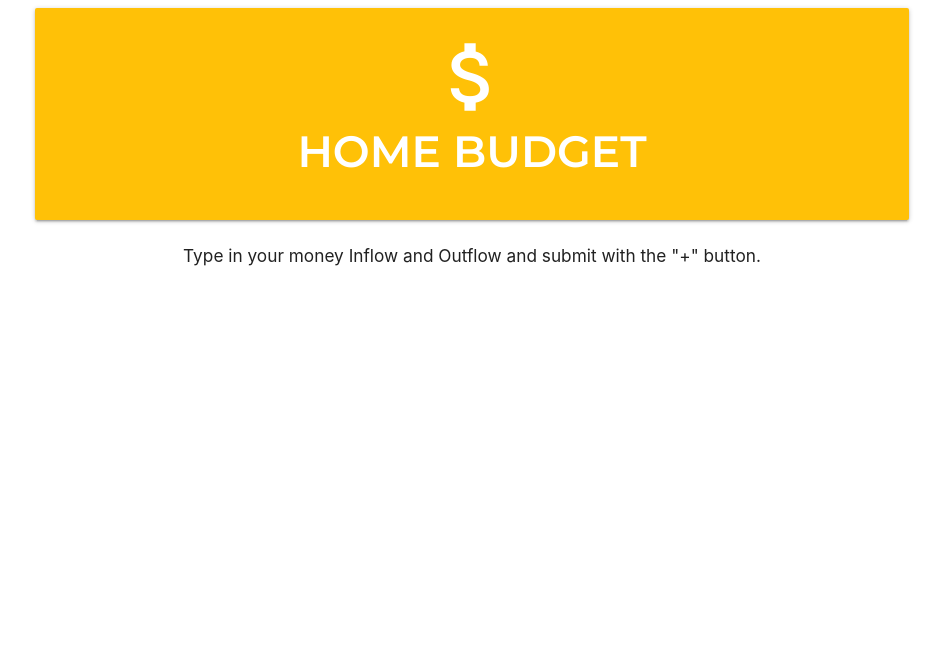
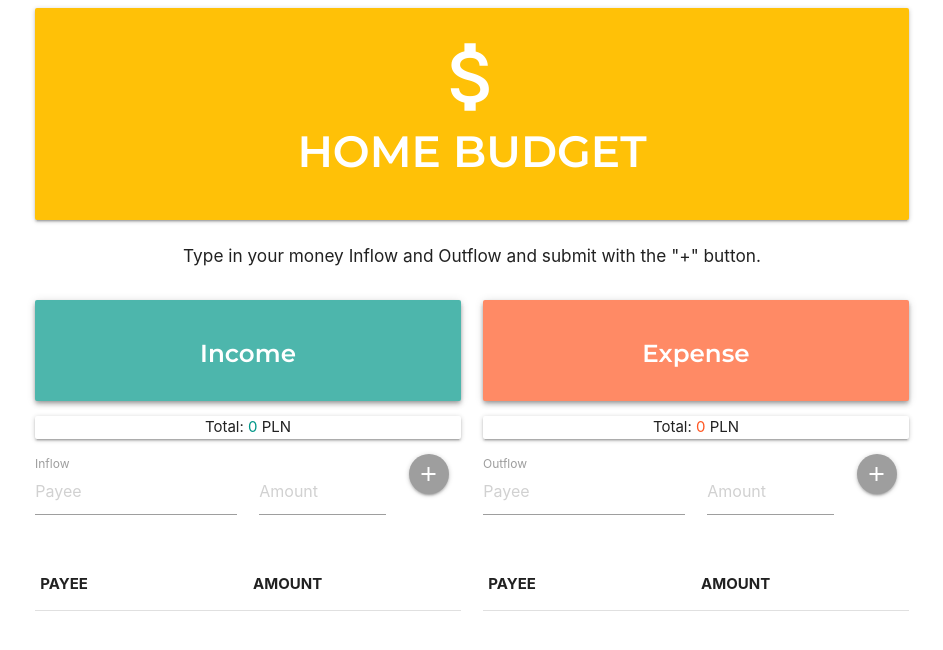
Before and after one commit to Rossowka/BudgetApp_BootcampProject, a plain HTML site: page index.html in a window 1280 px wide. Shown: the whole page, without its empty margins (168-1111 px from the left). Drawn offline with nearby package versions, Linux system fonts and the light colour scheme.

Commit message:
created income/expense table

```diff
--- a/index.html
+++ b/index.html
@@ -19,12 +19,96 @@
                     <h3 style="font-family:Montserrat; font-weight:600; margin-top: 0px; margin-bottom: 20px;" class="white-text center-align card-title">HOME BUDGET</h3>
                 </div>
             </div>
-<!-- CURRENT BUDGET SUMMARY -->
+            <!-- CURRENT BUDGET SUMMARY -->
             <div class="col s12">
                 <h6 id="budget-summary" class="center-align">Type in your money Inflow and Outflow and submit with the "+" button.</h6>
             </div>
         </section>
 
+        <section class="row">
+            <!-- INCOME -->
+            <div class="col s12 m6">
+                <div class="card-panel z-depth-2 center-align teal lighten-2">
+                    <h5 class="white-text" style="font-family: Montserrat; font-weight: 600;">Income</h5>
+                </div>
+
+                <div class="card row center-align z-depth-1" style="margin-left: 0;margin-right: 0;">
+                    <span>Total: </span>
+                    <span class="teal-text" id="total-income">0</span>
+                    <span>PLN</span>
+                </div>
+
+                <form>
+                    <div class="row">
+                        <div class="input-field col s6">
+                            <input placeholder="Payee" id="income-name" type="text" class="validate">
+                            <label for="income-name" class="active">Inflow</label>
+                        </div>
+                        <div class="input-field col s4">
+                            <input type="number" id="income-amount" placeholder="Amount">
+                        </div>
+                        <div class="col s2">
+                            <a class="btn-floating btn-medium waves-effect waves-light grey"><i class="medium material-icons" id="add-income">add</i></a>
+                        </div>
+                    </div>
+                </form>
+
+                <table class="highlight responsive-table">
+                    <thead>
+                        <tr>
+                            <th style="width: 50%;">PAYEE</th>
+                            <th>AMOUNT</th>
+                            <th style="width: 10%;"> </th>
+                        </tr>
+                    </thead>
+
+                    <tbody id="income-table">
+
+                    </tbody>
+                </table>
+            </div>
+            <!-- EXPENSE -->
+            <div class="col s12 m6">
+                <div class="card-panel z-depth-2 deep-orange lighten-2">
+                    <h5 class="center-align white-text" style="font-family: Montserrat; font-weight: 600;">Expense</h5>
+                </div>
+
+                <div class="card row center-align z-depth-1" style="margin-left: 0;margin-right: 0;">
+                    <span>Total: </span>
+                    <span class="deep-orange-text" id="total-expense">0</span>
+                    <span>PLN</span>
+                </div>
+
+                <form>
+                    <div class="row">
+                        <div class="input-field col s6">
+                            <input placeholder="Payee" id="expense-name" type="text" class="validate">
+                            <label for="expense-name" class="active">Outflow</label>
+                        </div>
+                        <div class="input-field col s4">
+                            <input type="number" id="expense-amount" placeholder="Amount">
+                        </div>
+                        <div class="col s2">
+                            <a class="btn-floating btn-medium waves-effect waves-light grey"><i class="material-icons" id="add-expense">add</i></a>
+                        </div>
+                    </div>
+                </form>
+
+                <table class="highlight responsive-table">
+                    <thead>
+                        <tr>
+                            <th style="width: 50%;">PAYEE</th>
+                            <th>AMOUNT</th>
+                            <th style="width: 10%;"> </th>
+                        </tr>
+                    </thead>
+
+                    <tbody id="expense-table">
+
+                    </tbody>
+                </table>
+            </div>
+        </section>
     </div>
     <script src="index.js"></script>
 </body>
```
